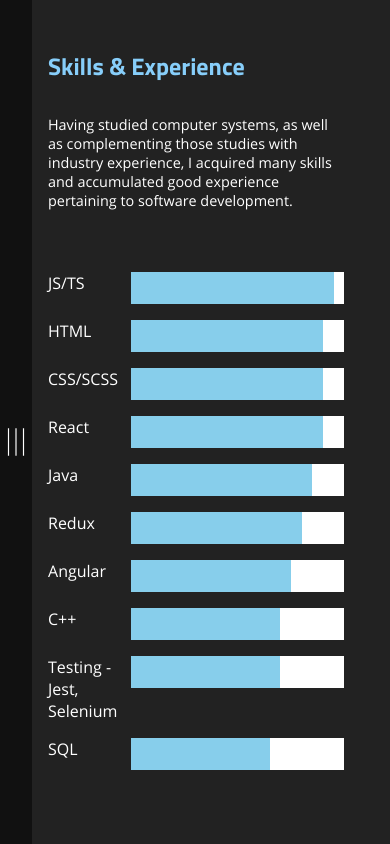
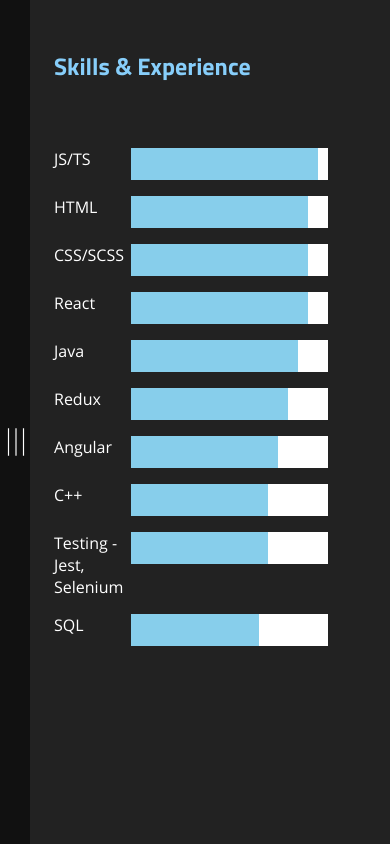
Before and after one commit to lincolnChoy/lincolnChoy, a React (Create React App) app: page / in a window 390 px wide. Built offline with nearby package versions, Linux system fonts and the light colour scheme.

Commit message:
Save point

```diff
--- a/src/App.scss
+++ b/src/App.scss
@@ -1,8 +1,8 @@
 .page-wrapper {
   display: flex;
   flex-direction: row;
+  overflow: hidden;
   height: 100%;
-  overflow: hidden;
 
   -webkit-user-select: none;
   -moz-user-select: none;
@@ -11,7 +11,6 @@
 
   .wrapper {
     height: 100%;
-    z-index: -1;
 
     h1, h2, h3 {
       font-family: TitilliumWeb;
--- a/src/components/Header/Header.scss
+++ b/src/components/Header/Header.scss
@@ -1,8 +1,7 @@
 .app-header {
   background-color: #111;
   width: 3.8rem;
-  position: fixed;
-  min-height: 100%;
+  height: 100vh;
   display: flex;
   flex-direction: column;
   align-items: center;
--- a/src/containers/Skills/Skills.scss
+++ b/src/containers/Skills/Skills.scss
@@ -44,21 +44,11 @@
       margin: 3rem 0 0 6rem;
     }
 
-    @media (max-width: 800px) {
-      margin-left: 5rem;
-      width: 73%;
-    }
-
-    @media (max-width: 600px) {
-      margin: 2rem 0 0 3rem;
-      width: 80%;
-    }
-
     @media (max-width: 1200px) {
       .sub-content-container {
         flex-direction: column;
         .text-section {
-          width: 95%;
+          display: none;
         }
 
         .graph-section {
@@ -71,5 +61,15 @@
         }
       }
     }
+
+    @media (max-width: 800px) {
+      margin-left: 4rem;
+      width: 73%;
+    }
+
+    @media (max-width: 600px) {
+      margin: 2rem 0 0 1.5rem;
+      width: 80%;
+    }
   }
 }
--- a/src/index.css
+++ b/src/index.css
@@ -5,12 +5,12 @@
 
 body {
   margin: 0;
-  height: 100%;
   font-family: OpenSans, 'Segoe UI';
   background-color: #222;
   color: white;
   -webkit-font-smoothing: antialiased;
   -moz-osx-font-smoothing: grayscale;
+  height: 100%;
   overflow: hidden;
 }
 
```
